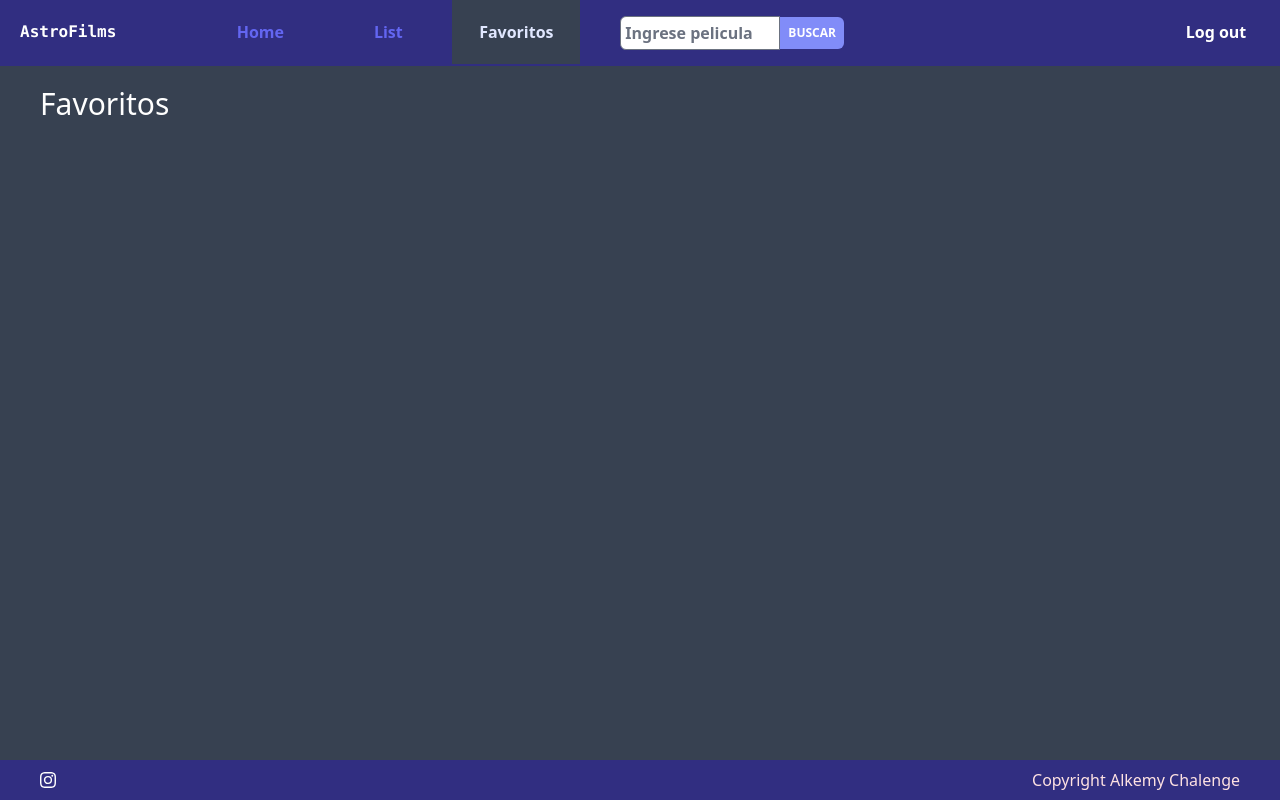
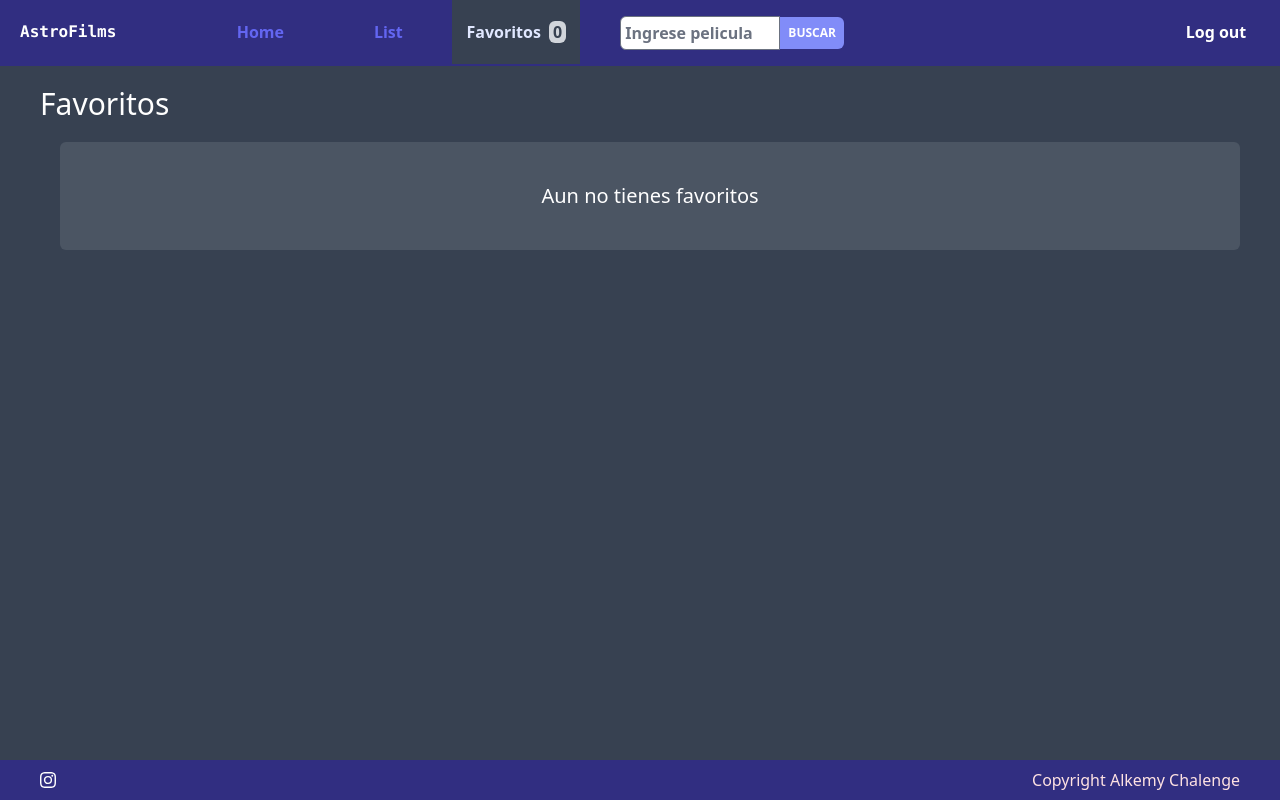
Before and after one commit to ivancard/movies-alkemy, a React (Create React App) app: page /favourites in a window 1280 px wide. Built offline with nearby package versions, Linux system fonts and the light colour scheme; sample sign-in values are in the browser's storage.

Commit message:
favourites section developed

```diff
--- a/src/App.js
+++ b/src/App.js
@@ -66,7 +66,7 @@ function App() {
     };
     return (
         <div className='flex flex-col justify-between h-screen'>
-            <Header />
+            <Header favourites={favourites} />
             <Routes>
                 <Route path='/' element={<Login />} />
                 <Route
--- a/src/components/Favoritos.js
+++ b/src/components/Favoritos.js
@@ -1,19 +1,8 @@
 import { Link, Navigate, useLocation } from 'react-router-dom';
 export const Favoritos = (props) => {
-    // const [favourites, setfavourites] = useState([]);
-
     let token = sessionStorage.getItem('token');
 
     const location = useLocation();
-
-    // useEffect(() => {
-    //     const favInLocal = localStorage.getItem('favs');
-    //     if (favInLocal !== null) {
-    //         setfavourites(JSON.parse(favInLocal));
-    //     } else {
-    //         setfavourites([]);
-    //     }
-    // }, []);
 
     return (
         <>
@@ -23,6 +12,11 @@ export const Favoritos = (props) => {
                 <>
                     <div className='bg-gray-700 text-white px-10 pt-5 h-full'>
                         <h2 className='text-3xl'>Favoritos</h2>
+                        {props.favourites.length === 0 && (
+                            <div className='text-xl mt-5 ml-5 bg-gray-600 text-center p-10 rounded-md'>
+                                Aun no tienes favoritos
+                            </div>
+                        )}
                     </div>
                     <div className='columns-4 p-10 bg-gray-700 '>
                         {props.favourites.map((movie) => (
--- a/src/components/Header.js
+++ b/src/components/Header.js
@@ -1,7 +1,7 @@
 import { NavLink } from 'react-router-dom';
 import { Buscador } from './Buscador';
 
-export const Header = () => {
+export const Header = (props) => {
     const handleLogOut = () => {
         sessionStorage.removeItem('token');
         window.location.reload();
@@ -42,7 +42,10 @@ export const Header = () => {
                                     ? 'text-indigo-100 bg-gray-700 block  py-5'
                                     : 'text-indigo-500 block  py-5'
                             }>
-                            Favoritos
+                            Favoritos{' '}
+                            <span className='bg-gray-300 px-1 text-gray-700 rounded-md ml-1'>
+                                {props.favourites.length}
+                            </span>
                         </NavLink>
                     </li>
                     <li>
--- a/src/components/Login.js
+++ b/src/components/Login.js
@@ -34,11 +34,14 @@ export const Login = () => {
                 password,
             })
             .then((res) => {
-                console.log(res);
                 swAlert(<h2>Welcome</h2>);
                 const tokenReceived = res.data.token;
                 sessionStorage.setItem('token', tokenReceived);
                 navigate('/list', { replace: true });
+            })
+            .catch((err) => {
+                console.log(err);
+                swAlert(<h2>Error</h2>);
             });
     };
     let token = sessionStorage.getItem('token');
--- a/src/index.css
+++ b/src/index.css
@@ -16,5 +16,16 @@
 }
 
 .favouriteTrue {
-    color: crimson;
+    animation: changeColor 2s ease-in-out ;
 }
+@keyframes changeColor {
+    0% {
+        color: white;
+    }
+    50% {
+        color: crimson;
+    }
+    100% {
+        color: white;
+    }
+}
```
